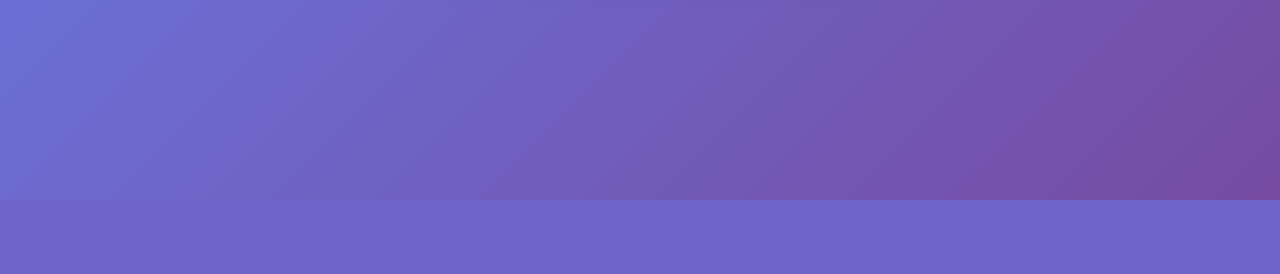
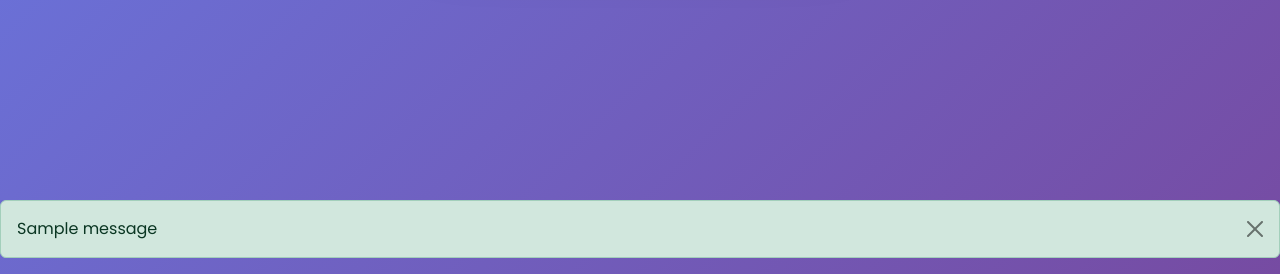
Before and after one commit to POSHANMS/todo-app-flask, a Flask app: template templates/register.html in a window 1280 px wide. Shown: the part 600-874 px from the top of the page. Before the commit the page ends 800 px from the top, so only its background shows below. Run offline with Flask 3, Linux system fonts and the light colour scheme; the template is opened without the code that fills it, so the values that code supplies are empty; one stand-in notice (Sample message) is shown.

Commit message:
Add flash messages to register.html

```diff
--- a/templates/register.html
+++ b/templates/register.html
@@ -34,5 +34,12 @@
         </div>
       </div>
     </div>
+    {% with messages = get_flashed_messages(with_categories=true) %} {% if
+    messages %} {% for category, message in messages %}
+    <div class="alert alert-{{ category }} alert-dismissible fade show">
+      {{ message }}
+      <button type="button" class="btn-close" data-bs-dismiss="alert"></button>
+    </div>
+    {% endfor %} {% endif %} {% endwith %}
   </body>
 </html>
```
